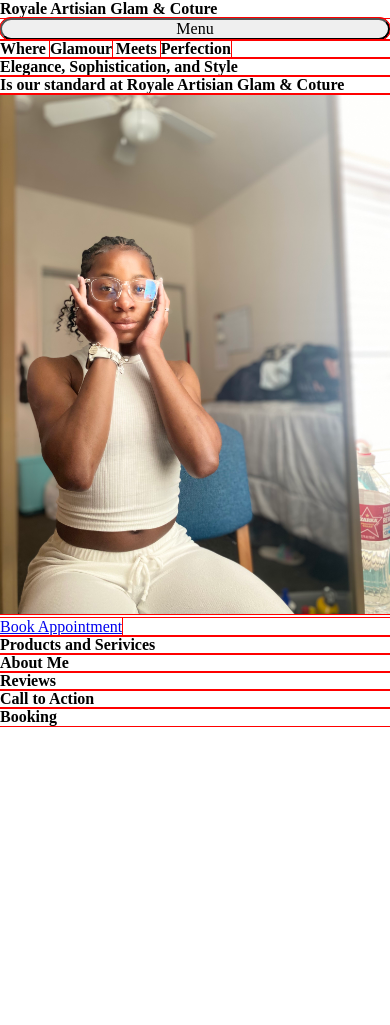
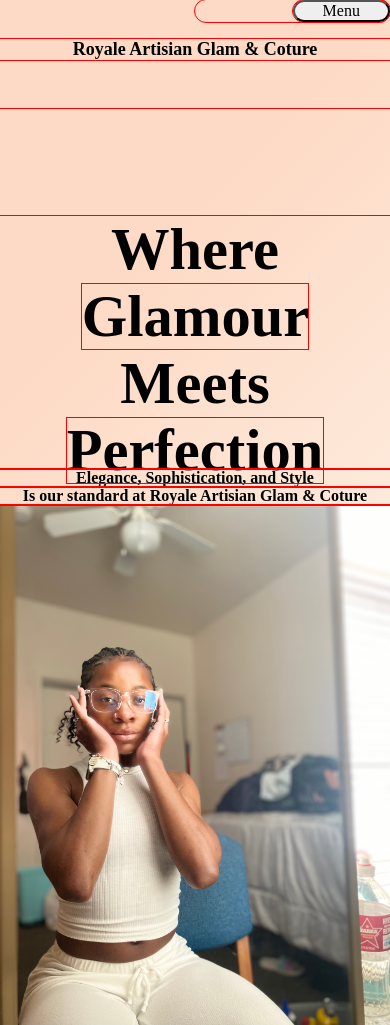
Before and after one commit to EricCallaway/Rajers_Website, a plain HTML site: page index.html in a window 390 px wide. Shown: the top 1025 px of the page. Before the commit the page ends 844 px from the top, so only its background shows below. Drawn offline with Linux system fonts and the light colour scheme; a web font is replaced by a local one.

Commit message:
[WIP] Working with background colors/images

```diff
--- a/index.html
+++ b/index.html
@@ -15,10 +15,10 @@
 <body class="grid-container" id="body">
 
     <header class="container" id="header">
-        <h1 id="logo-text">Royale Artisian Glam & Coture</h1>
         <div class="container" id="menu-btn">
             <button class="btn" id="menu-btn" type="button">Menu</button>
         </div>
+        <h1 id="logo-text">Royale Artisian Glam & Coture</h1>
         <nav class="container" id="navbar">
             <ul class="nav-menu">
                 <li class="nav-item" id="services"><a href="#services" class="nav-link">Services</a></li>
--- a/mobile_styles.css
+++ b/mobile_styles.css
@@ -19,19 +19,46 @@
     }
 
     #body{
+        /* background-image: linear-gradient(peachpuff, whitesmoke); */
         display: grid;
+        background-color: #fddac5;
+        background-image: linear-gradient(315deg, #fffdf6 0%, #fddac5 74%);
+        /* background-image: url('beauty_products.png'); */
     }
 
     #header{
-        display: grid;
-        /* grid-template-columns: 1fr 1fr; */
+        margin-bottom: 10%;
+        height: 50%;
+    }
+
+    #logo-text{
+        margin-top: 10%;
+        margin-bottom: 30%;
+        font-size: large;
+        text-align: center;
     }
 
     #menu-btn{
         border-radius: 25px;
-        width: 100%;
-        float: left;
+        width: 50%;
+        float: right;
     }
+
+    #home-main{
+        text-align: center;
+    }
+
+    #hero-header-1{
+        font-size: 15vw;
+        height: 30vh;
+    }
+    #glam{
+        font-size: 15vw;
+    }
+    #perfect{
+        font-size: 15vw;
+    }
+
 }
 
 @media only screen and (orientation: landscape){
```
Also changed, not shown: imgs/beauty_products.png (added), 1 other file.
